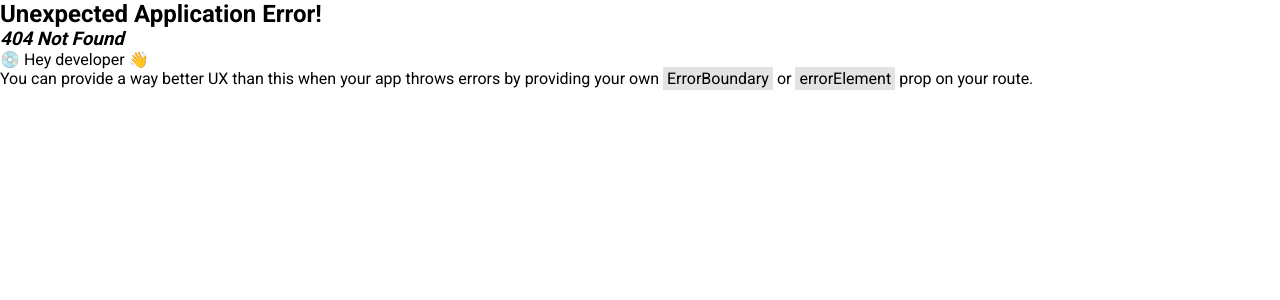
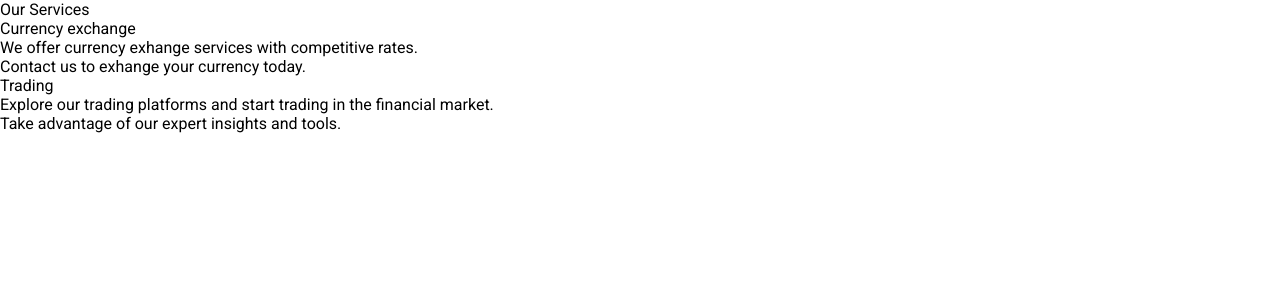
Before and after one commit to Pelani2/practice-ts2, a React (Create React App) app: page /services in a window 1280 px wide. Before the commit this address had no page. Shown: the top 300 px of the page. Built offline with nearby package versions, Linux system fonts and the light colour scheme; the HTML template or start-up script is replaced by a standard one.

Commit message:
started services page

```diff
--- /dev/null
+++ b/src/components/Services/index.tsx
@@ -0,0 +1,31 @@
+import React from "react";
+import Typography from "../Typography";
+import "./services-style.scss";
+
+const Services: React.FC = () => {
+    return (
+        <div className="services-page">
+            <Typography variant="">
+                Our Services
+            </Typography>
+            <Typography variant="">
+                Currency exchange
+            </Typography>
+            <Typography variant="">
+                We offer currency exhange services with competitive rates.
+                <br />
+                Contact us to exhange your currency today.
+            </Typography>
+            <Typography variant="">
+                Trading
+            </Typography>
+            <Typography variant="">
+                Explore our trading platforms and start trading in the financial market.
+                <br />
+                Take advantage of our expert insights and tools.
+            </Typography>
+        </div>
+    );
+};
+
+export default Services;
--- a/src/routes/AppRoutes.tsx
+++ b/src/routes/AppRoutes.tsx
@@ -1,5 +1,6 @@
 import Home from "../components/Home";
 import Contact from "../components/Contact";
+import Services from "../components/Services";
 
 const AppRoutes = [
     {
@@ -9,6 +10,10 @@ const AppRoutes = [
     {
         path: "/contact",
         element: <Contact />
+    },
+    {
+        path: "/services",
+        element: <Services />
     }
 ];
 
```
Also changed, not shown: src/components/Services/services-style.scss (added).
